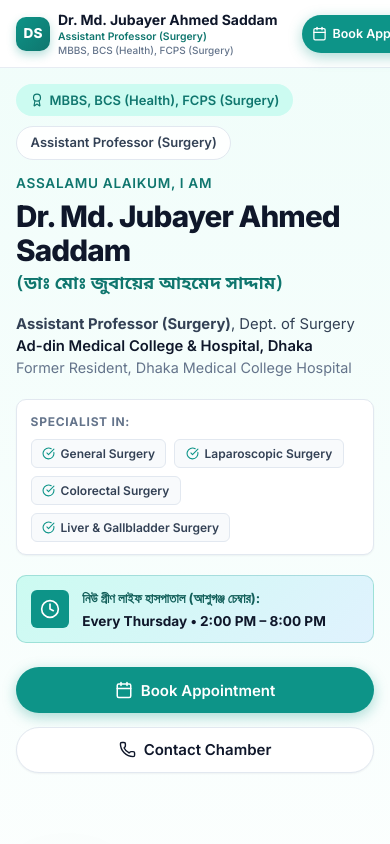
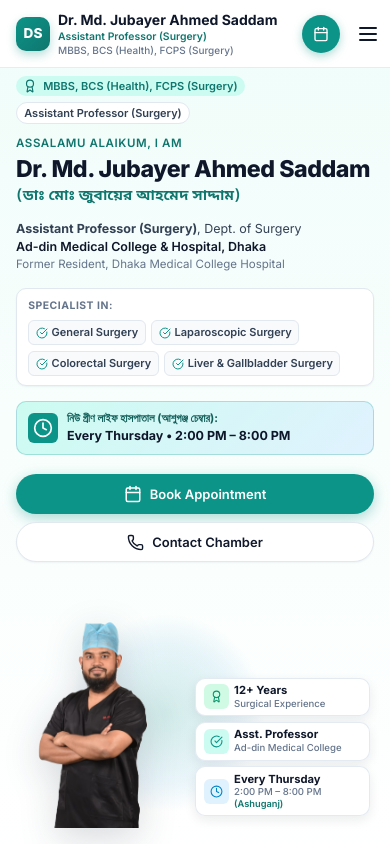
Before and after one commit to Ashadujjaman50/dr.md.jubayer-ahmed-saddam, a React (Vite) app: page / in a window 390 px wide. Shown: the top 844 px of the page. Built offline with nearby package versions, Linux system fonts and the light colour scheme; the HTML template or start-up script is replaced by a standard one.

Commit message:
Fix mobile header appointment button to icon-only, refine mobile Hero typography, and reposition doctor photo with cards

```diff
--- a/src/components/Header.css
+++ b/src/components/Header.css
@@ -126,6 +126,32 @@
 .header-book-btn {
   display: inline-flex;
   white-space: nowrap;
+}
+
+.header-book-text {
+  display: inline;
+}
+
+@media (max-width: 768px) {
+  .header-book-text {
+    display: none;
+  }
+  .header-book-btn {
+    width: 40px;
+    height: 40px;
+    min-width: 40px;
+    min-height: 40px;
+    padding: 0;
+    border-radius: var(--radius-full);
+    display: inline-flex;
+    align-items: center;
+    justify-content: center;
+    box-shadow: 0 3px 10px rgba(13, 148, 136, 0.35);
+  }
+  .header-book-btn:hover {
+    transform: translateY(-1px);
+    box-shadow: 0 5px 14px rgba(13, 148, 136, 0.45);
+  }
 }
 
 .mobile-toggle {
@@ -275,10 +301,6 @@
   .header-actions {
     gap: 0.5rem;
   }
-  .header-book-btn {
-    padding: 0.45rem 0.85rem;
-    font-size: 0.8125rem;
-  }
 }
 
 @media (max-width: 480px) {
@@ -303,50 +325,76 @@
   .brand-degrees {
     font-size: 0.625rem;
   }
+  .header-actions {
+    gap: 0.4rem;
+  }
   .header-book-btn {
-    padding: 0.4rem 0.65rem;
-    font-size: 0.78rem;
-    gap: 0.35rem;
-  }
-  .header-book-btn span {
-    font-size: 0.78rem;
+    width: 38px;
+    height: 38px;
+    min-width: 38px;
+    min-height: 38px;
   }
 }
 
 @media (max-width: 375px) {
   .site-header {
-    min-height: 64px;
-    padding: 0.35rem 0;
+    min-height: 60px;
+    padding: 0.25rem 0;
   }
   .header-container {
-    padding-left: 0.65rem;
-    padding-right: 0.65rem;
+    padding-left: 0.45rem;
+    padding-right: 0.45rem;
+    gap: 0.35rem;
   }
   .brand-logo {
-    gap: 0.4rem;
+    gap: 0.35rem;
+    min-width: 0;
+    flex: 1 1 auto;
   }
   .brand-badge {
+    width: 28px;
+    height: 28px;
+    min-width: 28px;
+    font-size: 0.72rem;
+  }
+  .brand-text {
+    min-width: 0;
+    overflow: hidden;
+  }
+  .brand-name {
+    font-size: 0.75rem;
+    white-space: nowrap;
+    overflow: hidden;
+    text-overflow: ellipsis;
+  }
+  .brand-designation {
+    font-size: 0.58rem;
+    white-space: nowrap;
+    overflow: hidden;
+    text-overflow: ellipsis;
+  }
+  .brand-degrees {
+    font-size: 0.54rem;
+    white-space: nowrap;
+    overflow: hidden;
+    text-overflow: ellipsis;
+  }
+  .header-actions {
+    gap: 0.25rem;
+    flex-shrink: 0;
+  }
+  .header-book-btn {
     width: 32px;
     height: 32px;
-    font-size: 0.8rem;
+    min-width: 32px;
+    min-height: 32px;
+    padding: 0;
   }
-  .brand-name {
-    font-size: 0.82rem;
-  }
-  .brand-designation {
-    font-size: 0.62rem;
-  }
-  .brand-degrees {
-    font-size: 0.58rem;
-  }
-  .header-actions {
-    gap: 0.35rem;
-  }
-  .header-book-btn {
-    padding: 0.35rem 0.55rem;
-    font-size: 0.72rem;
-  }
-  .header-book-btn span {
-    font-size: 0.72rem;
+  .mobile-toggle {
+    min-width: 32px;
+    min-height: 32px;
+    width: 32px;
+    height: 32px;
+    padding: 0.2rem;
   }
 }
--- a/src/components/Header.jsx
+++ b/src/components/Header.jsx
@@ -83,9 +83,11 @@ export default function Header({ onOpenAppointment, onOpenContact }) {
             type="button"
             className="btn btn-primary btn-sm header-book-btn"
             onClick={onOpenAppointment}
+            aria-label="Book Appointment"
+            title="Book Appointment"
           >
-            <Calendar size={15} />
-            <span>Book Appointment</span>
+            <Calendar size={16} />
+            <span className="header-book-text">Book Appointment</span>
           </button>
 
           {/* Mobile hamburger */}
--- a/src/components/Hero.css
+++ b/src/components/Hero.css
@@ -228,6 +228,10 @@
 }
 
 /* Container for stat cards (desktop: contents; mobile: responsive grid) */
+.doctor-cutout-container {
+  display: contents;
+}
+
 .hero-stat-cards-container {
   display: contents;
 }
@@ -331,7 +335,7 @@
 @media (max-width: 1024px) {
   .hero-container {
     grid-template-columns: 1fr;
-    gap: 2.5rem;
+    gap: 2.25rem;
   }
   .hero-image-wrapper {
     min-height: auto;
@@ -357,61 +361,395 @@
   }
 }
 
+/* Tablet & Mobile Hero Layout: Doctor + Stat Cards Side-by-Side */
+@media (max-width: 768px) {
+  .hero-section {
+    padding-top: clamp(76px, 10vw, 92px);
+    padding-bottom: clamp(28px, 5vw, 40px);
+  }
+
+  .hero-container {
+    gap: 1.75rem;
+  }
+
+  /* Right column / mobile bottom stage: doctor + 3 stat cards side-by-side */
+  .hero-image-wrapper {
+    position: relative;
+    width: 100%;
+    min-height: auto;
+    display: flex;
+    justify-content: center;
+    align-items: flex-end;
+    overflow: visible;
+    margin-top: 0.5rem;
+  }
+
+  .hero-image-stage {
+    position: relative;
+    display: flex;
+    flex-direction: row;
+    align-items: flex-end;
+    justify-content: center;
+    gap: clamp(0.35rem, 1.8vw, 0.85rem);
+    width: 100%;
+    max-width: 440px;
+    height: auto;
+    min-height: auto;
+  }
+
+  /* Soft decorative background glow */
+  .stage-glow {
+    top: 50%;
+    left: 42%;
+    transform: translate(-50%, -50%);
+    width: clamp(200px, 50vw, 280px);
+    height: clamp(200px, 50vw, 280px);
+  }
+
+  /* Doctor portrait container: shifted slightly to the right away from screen edge */
+  .doctor-cutout-container {
+    display: flex;
+    flex: 0 1 auto;
+    align-items: flex-end;
+    justify-content: center;
+    margin-left: clamp(4px, 2.5vw, 18px); /* Moves doctor slightly to the right as requested */
+    z-index: 2;
+  }
+
+  .doctor-cutout-img {
+    height: clamp(225px, 46vw, 310px);
+    width: auto;
+    max-width: 100%;
+    object-fit: contain;
+    object-position: bottom;
+    filter: drop-shadow(0 10px 18px rgba(15, 23, 42, 0.16));
+  }
+
+  /* Floating stat cards container on the right side of the doctor */
+  .hero-stat-cards-container {
+    display: flex;
+    flex-direction: column;
+    justify-content: center;
+    flex: 1 1 auto;
+    max-width: clamp(165px, 48vw, 215px);
+    min-width: 0;
+    gap: clamp(0.35rem, 1.2vw, 0.55rem);
+    margin-bottom: clamp(0.75rem, 2.5vw, 1.25rem);
+    z-index: 3;
+  }
+
+  /* The 3 stat cards: compact, fully visible, no clipping */
+  .floating-stat-card {
+    position: static;
+    transform: none !important;
+    width: 100%;
+    max-width: 100%;
+    box-sizing: border-box;
+    padding: clamp(0.35rem, 1.2vw, 0.5rem) clamp(0.45rem, 1.5vw, 0.65rem);
+    gap: clamp(0.35rem, 1.2vw, 0.55rem);
+    border-radius: var(--radius-md);
+    box-shadow: 0 4px 12px rgba(15, 23, 42, 0.08);
+    background: rgba(255, 255, 255, 0.96);
+    border: 1px solid rgba(226, 232, 240, 0.9);
+  }
+
+  .floating-stat-card:hover {
+    transform: none;
+  }
+
+  .stat-card-icon {
+    width: clamp(26px, 6vw, 30px);
+    height: clamp(26px, 6vw, 30px);
+    min-width: clamp(26px, 6vw, 30px);
+    border-radius: var(--radius-sm);
+  }
+
+  .stat-card-icon svg {
+    width: clamp(14px, 3.5vw, 16px);
+    height: clamp(14px, 3.5vw, 16px);
+  }
+
+  .stat-card-text {
+    min-width: 0;
+    flex: 1;
+  }
+
+  .stat-card-number {
+    font-size: clamp(0.72rem, 1.8vw + 0.2rem, 0.8rem);
+    font-weight: 700;
+    line-height: 1.2;
+    white-space: normal;
+  }
+
+  .stat-card-label {
+    font-size: clamp(0.62rem, 1.5vw + 0.18rem, 0.68rem);
+    line-height: 1.25;
+    white-space: normal;
+  }
+
+  .stat-card-loc {
+    display: inline-block;
+    font-size: clamp(0.6rem, 1.4vw + 0.16rem, 0.66rem);
+    font-weight: 600;
+    color: var(--color-primary-dark);
+  }
+}
+
+/* Compact Typography for Mobile Hero Section (<= 640px) */
 @media (max-width: 640px) {
+  /* Badges at top */
+  .hero-badge-row {
+    gap: 0.35rem;
+    margin-bottom: 0.65rem;
+  }
+
+  .hero-badge-row .badge {
+    font-size: clamp(0.7rem, 2vw + 0.2rem, 0.78rem);
+    padding: 0.2rem 0.55rem;
+    line-height: 1.3;
+  }
+
+  /* Greeting & Names */
+  .hero-greeting {
+    font-size: clamp(0.75rem, 1.8vw + 0.2rem, 0.85rem);
+    margin-bottom: 0.2rem;
+  }
+
+  .hero-name {
+    font-size: clamp(1.5rem, 5vw + 0.25rem, 1.85rem);
+    line-height: 1.2;
+    letter-spacing: -0.02em;
+  }
+
+  .hero-bangla-name {
+    font-size: clamp(0.95rem, 2.5vw + 0.25rem, 1.15rem);
+    margin-top: 0.2rem;
+    line-height: 1.35;
+  }
+
+  /* Designation, Affiliation, Former Resident */
+  .hero-designation {
+    font-size: clamp(0.8125rem, 2vw + 0.25rem, 0.9rem);
+    line-height: 1.45;
+    margin-bottom: 0.95rem;
+  }
+
+  .hero-former {
+    font-size: clamp(0.75rem, 1.6vw + 0.25rem, 0.8125rem);
+  }
+
+  /* Specialties Box & Tags */
+  .hero-specialties-box {
+    padding: 0.6rem 0.8rem;
+    margin-bottom: 0.95rem;
+  }
+
+  .specialties-label {
+    font-size: 0.6875rem;
+    margin-bottom: 0.35rem;
+    letter-spacing: 0.05em;
+  }
+
+  .specialties-tags {
+    gap: 0.35rem;
+  }
+
+  .spec-tag {
+    font-size: clamp(0.7rem, 1.8vw + 0.22rem, 0.775rem);
+    padding: 0.2rem 0.45rem;
+    gap: 0.25rem;
+  }
+
+  .spec-icon {
+    width: 12px;
+    height: 12px;
+  }
+
+  /* Schedule Banner */
+  .hero-schedule-banner {
+    padding: 0.6rem 0.8rem;
+    margin-bottom: 1.15rem;
+    gap: 0.65rem;
+  }
+
+  .schedule-banner-icon {
+    width: 34px;
+    height: 34px;
+    min-width: 34px;
+  }
+
+  .schedule-days-title {
+    font-size: clamp(0.72rem, 1.8vw + 0.22rem, 0.78rem);
+    line-height: 1.35;
+  }
+
+  .schedule-hours-pill {
+    font-size: clamp(0.8125rem, 2vw + 0.25rem, 0.875rem);
+    line-height: 1.35;
+    white-space: normal;
+  }
+
+  /* Hero Actions */
   .hero-actions {
     flex-direction: column;
     align-items: stretch;
     width: 100%;
+    gap: 0.55rem;
   }
+
   .hero-btn-main,
   .hero-btn-sub {
     width: 100%;
     justify-content: center;
-  }
-  .hero-image-wrapper {
-    flex-direction: column;
-    align-items: center;
-    gap: 1.25rem;
-  }
-  .hero-image-stage {
-    height: 330px;
-    max-width: 300px;
-  }
-  .doctor-cutout-img {
-    height: 310px;
-  }
-  /* Instead of hiding stat cards, show as clean trust badges */
-  .hero-stat-cards-container {
-    display: flex;
-    flex-direction: column;
-    gap: 0.65rem;
-    width: 100%;
-    max-width: 360px;
-    z-index: 3;
-  }
-  .floating-stat-card {
-    position: static;
-    transform: none;
-    width: 100%;
-    justify-content: flex-start;
-    padding: 0.65rem 0.85rem;
-    box-shadow: var(--shadow-sm);
-  }
-  .floating-stat-card:hover {
-    transform: none;
+    padding: 0.65rem 1.15rem;
+    min-height: 42px;
+    font-size: 0.85rem;
+    font-weight: 600;
   }
 }
 
-@media (max-width: 480px) {
+/* Ultra-Compact Typography & Layout for Small Mobile Screens (320px–390px) */
+@media (max-width: 390px) {
+  .hero-badge-row .badge {
+    font-size: 0.6875rem;
+    padding: 0.18rem 0.45rem;
+  }
+
+  .hero-greeting {
+    font-size: 0.72rem;
+  }
+
+  .hero-name {
+    font-size: 1.45rem;
+  }
+
+  .hero-bangla-name {
+    font-size: 0.925rem;
+  }
+
+  .hero-designation {
+    font-size: 0.78rem;
+    line-height: 1.4;
+  }
+
+  .hero-former {
+    font-size: 0.72rem;
+  }
+
   .hero-specialties-box {
-    padding: 0.75rem 0.85rem;
+    padding: 0.55rem 0.7rem;
   }
+
+  .specialties-label {
+    font-size: 0.65rem;
+  }
+
+  .spec-tag {
+    font-size: 0.6875rem;
+    padding: 0.18rem 0.4rem;
+  }
+
   .hero-schedule-banner {
-    padding: 0.75rem 0.85rem;
+    padding: 0.55rem 0.7rem;
+    gap: 0.55rem;
   }
+
+  .schedule-banner-icon {
+    width: 30px;
+    height: 30px;
+    min-width: 30px;
+  }
+
+  .schedule-days-title {
+    font-size: 0.7rem;
+  }
+
   .schedule-hours-pill {
-    white-space: normal;
-    font-size: 0.85rem;
-    line-height: 1.35;
+    font-size: 0.78rem;
+  }
+
+  .hero-btn-main,
+  .hero-btn-sub {
+    min-height: 40px;
+    font-size: 0.8125rem;
+    padding: 0.6rem 0.9rem;
+  }
+
+  /* Doctor stage at <=390px */
+  .doctor-cutout-container {
+    margin-left: 4px;
+  }
+
+  .doctor-cutout-img {
+    height: 230px;
+  }
+
+  .hero-stat-cards-container {
+    max-width: 175px;
+    gap: 0.35rem;
+  }
+
+  .floating-stat-card {
+    padding: 0.35rem 0.45rem;
+    gap: 0.35rem;
+  }
+
+  .stat-card-icon {
+    width: 25px;
+    height: 25px;
+    min-width: 25px;
+  }
+
+  .stat-card-icon svg {
+    width: 13px;
+    height: 13px;
+  }
+
+  .stat-card-number {
+    font-size: 0.7rem;
+  }
+
+  .stat-card-label {
+    font-size: 0.6rem;
+  }
+
+  .stat-card-loc {
+    display: block;
+    font-size: 0.58rem;
   }
 }
+
+/* Smallest Devices (<= 340px) */
+@media (max-width: 340px) {
+  .hero-name {
+    font-size: 1.35rem;
+  }
+
+  .hero-image-stage {
+    gap: 0.25rem;
+  }
+
+  .doctor-cutout-container {
+    margin-left: 2px;
+  }
+
+  .doctor-cutout-img {
+    height: 210px;
+  }
+
+  .hero-stat-cards-container {
+    max-width: 155px;
+  }
+
+  .floating-stat-card {
+    padding: 0.3rem 0.4rem;
+  }
+
+  .stat-card-number {
+    font-size: 0.675rem;
+  }
+
+  .stat-card-label {
+    font-size: 0.58rem;
+  }
+}
--- a/src/components/Hero.jsx
+++ b/src/components/Hero.jsx
@@ -91,6 +91,7 @@ export default function Hero({ onOpenAppointment, onOpenContact }) {
             <div className="stage-glow"></div>
 
             {/* Doctor Portrait (anchored to bottom) */}
+            <div className="doctor-cutout-container">
               <img
                 src="/assets/doctor-transparent.png"
                 alt={`Dr. Md. Jubayer Ahmed Saddam - ${DOCTOR_INFO.title}`}
@@ -102,6 +103,7 @@ export default function Hero({ onOpenAppointment, onOpenContact }) {
                   e.target.classList.add('fallback-radius');
                 }}
               />
+            </div>
 
             {/* Floating / Responsive Stat Cards */}
             <div className="hero-stat-cards-container">
@@ -133,8 +135,10 @@ export default function Hero({ onOpenAppointment, onOpenContact }) {
                   <Clock size={18} />
                 </div>
                 <div className="stat-card-text">
-                  <span className="stat-card-number no-wrap">Every Thursday</span>
-                  <span className="stat-card-label no-wrap">2:00 PM – 8:00 PM (Ashuganj)</span>
+                  <span className="stat-card-number">Every Thursday</span>
+                  <span className="stat-card-label">
+                    2:00 PM – 8:00 PM <span className="stat-card-loc">(Ashuganj)</span>
+                  </span>
                 </div>
               </div>
             </div>
```
Also changed, not shown: src/components/Affiliations.css (+15 -3 lines). Lines whose indentation alone changed are shown as unchanged.
